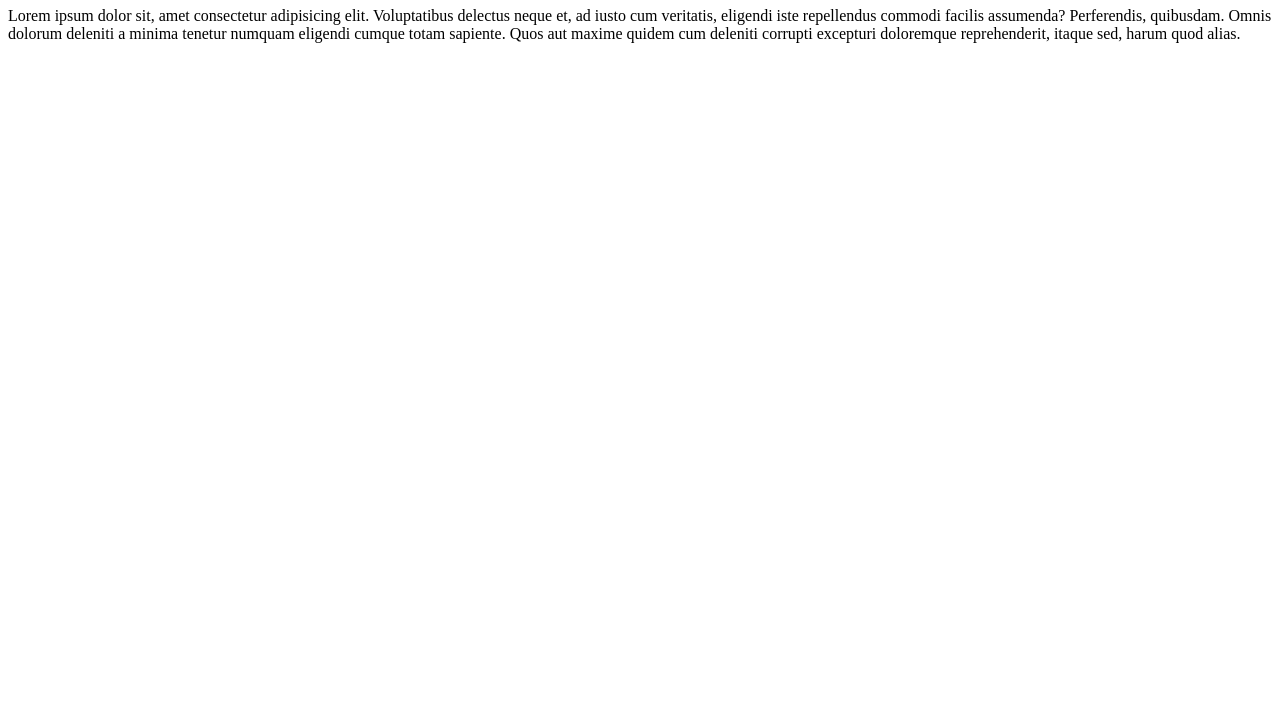
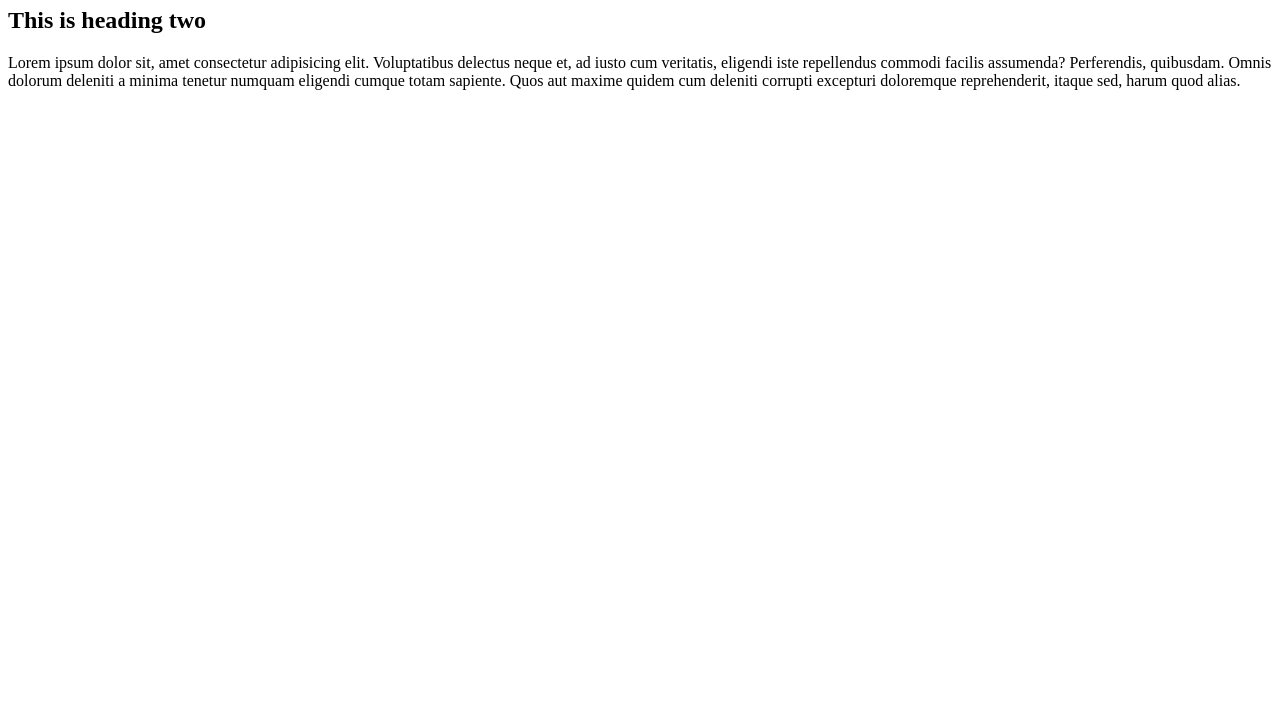
Before and after one commit to sufianmahmoud/huday2, a plain HTML site: page index.html in a window 1280 px wide. Shown: the part 73-800 px from the top of the page. Drawn offline with Linux system fonts and the light colour scheme.

Commit message:
fourth commit

```diff
--- a/index.html
+++ b/index.html
@@ -7,6 +7,7 @@
 </head>
 <body>
     <h1>This is heading one</h1>
+    <h2>This is heading two</h2>
     <p>Lorem ipsum dolor sit, amet consectetur adipisicing elit. Voluptatibus delectus neque et, ad iusto cum veritatis, eligendi iste repellendus commodi facilis assumenda? Perferendis, quibusdam. Omnis dolorum deleniti a minima tenetur numquam eligendi cumque totam sapiente. Quos aut maxime quidem cum deleniti corrupti excepturi doloremque reprehenderit, itaque sed, harum quod alias.</p>
 </body>
 </html>
```
Also changed, not shown: one.txt.
